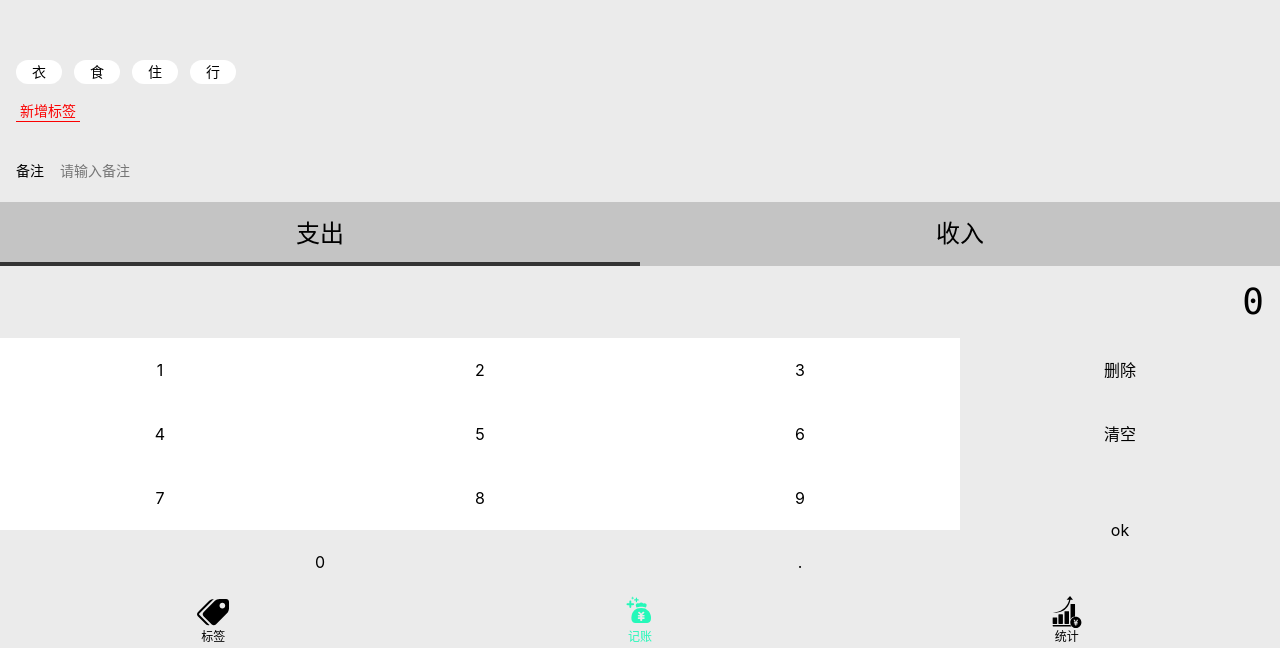
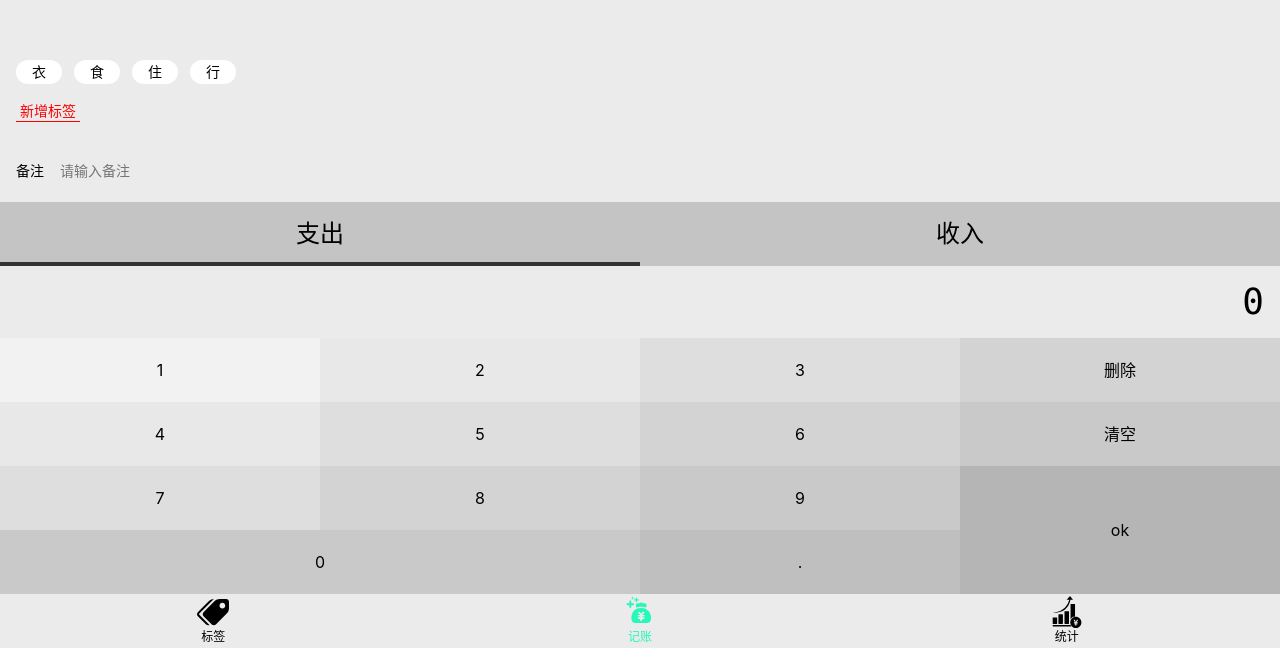
Before and after one commit to Sumuyzzz/fakeTally-vue, a Vue app: page /#/money in a window 1280 px wide. Shown: the part 152-800 px from the top of the page. Built offline with nearby package versions, Linux system fonts and the light colour scheme.

Commit message:
样式不改了

```diff
--- a/src/components/Money/NumberPad.vue
+++ b/src/components/Money/NumberPad.vue
@@ -92,19 +92,34 @@ export default class NumberPad extends Vue {
       &.zero {
         width: 25% * 2;
       }
-      $bg: #fff;
+      $bg: #f2f2f2;
       &:first-child {
-        background: white;
+        background: $bg;
       }
       &:nth-child(2),
+      &:nth-child(5) {
+        background: darken($bg, 4%);
+      }
       &:nth-child(3),
-      &:nth-child(5),
       &:nth-child(6),
+      &:nth-child(9) {
+        background: darken($bg, 4% * 2);
+      }
+      &:nth-child(4),
       &:nth-child(7),
-      &:nth-child(9),
-      &:nth-child(10),
-      &:nth-child(11) {
-        background: $bg;
+      &:nth-child(10) {
+        background: darken($bg, 4% * 3);
+      }
+      &:nth-child(8),
+      &:nth-child(11),
+      &:nth-child(13) {
+        background: darken($bg, 4% * 4);
+      }
+      &:nth-child(14) {
+        background: darken($bg, 4% * 5);
+      }
+      &:nth-child(12) {
+        background: darken($bg, 4% * 6);
       }
     }
   }
```
